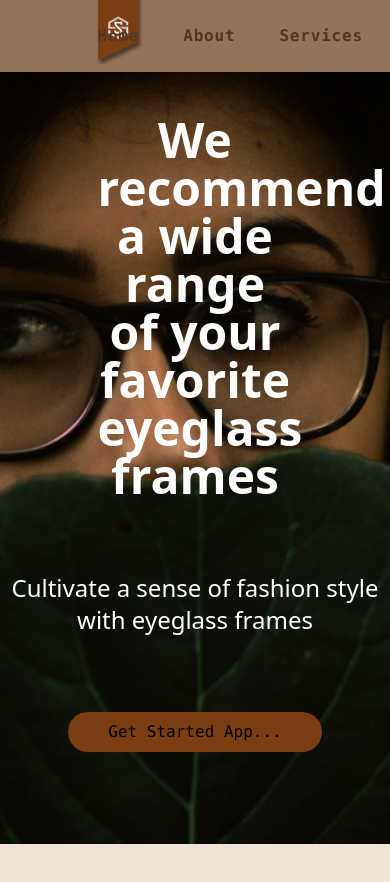
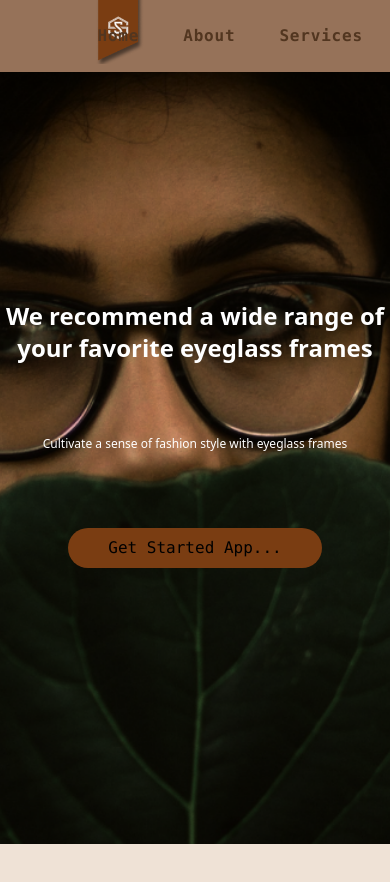
Before and after one commit to GlassWhisper/Website, a React (Vite) app: page / in a window 390 px wide. Shown: the top 882 px of the page. Built offline with nearby package versions, Linux system fonts and the light colour scheme.

Commit message:
[zulfan]-[responsive]

```diff
--- a/src/component/Blog.jsx
+++ b/src/component/Blog.jsx
@@ -92,7 +92,7 @@ const Blog = () => {
         </div>
 
         {/* Form Features */}
-        <form className="flex-1 grid grid-cols-1 gap-6 md:mr-6 md:w-1/2 pl-10" onSubmit={handleSubmit}>
+        <form className="flex-1 grid grid-cols-1 gap-6 md:mr-6 md:w-1/2" onSubmit={handleSubmit}>
           {/* Username Input */}
           <div className="bg-navColor p-6 rounded-lg shadow-lg">
             <h2 className="text-xl font-semibold">Username</h2>
--- a/src/component/Home.jsx
+++ b/src/component/Home.jsx
@@ -8,11 +8,11 @@ const Home = () => {
      className="bg-hero-pattern min-h-screen w-full bg-cover bg-center bg-no-repeat flex flex-col items-center justify-center"
    >
      <div className="relative flex justify-center text-center items-center mb-2 mt-6 text-white">
-         <h1 className="text-5xl md:text-6xl font-bold font-archivo relative w-1/2 animate-text">
+         <h1 className="text-2xl sm:text-4xl lg:text-5xl font-bold font-archivo relative  animate-text">
              We recommend a wide range of your favorite eyeglass frames
          </h1>
      </div>
-     <p className="text-2xl py-5 text-center text-white pt-16">
+     <p className="text-xs sm:text-sm lg:text-2xl py-5 text-center text-white pt-16">
          Cultivate a sense of fashion style with eyeglass frames
      </p>
      <div className="text-center">
```
